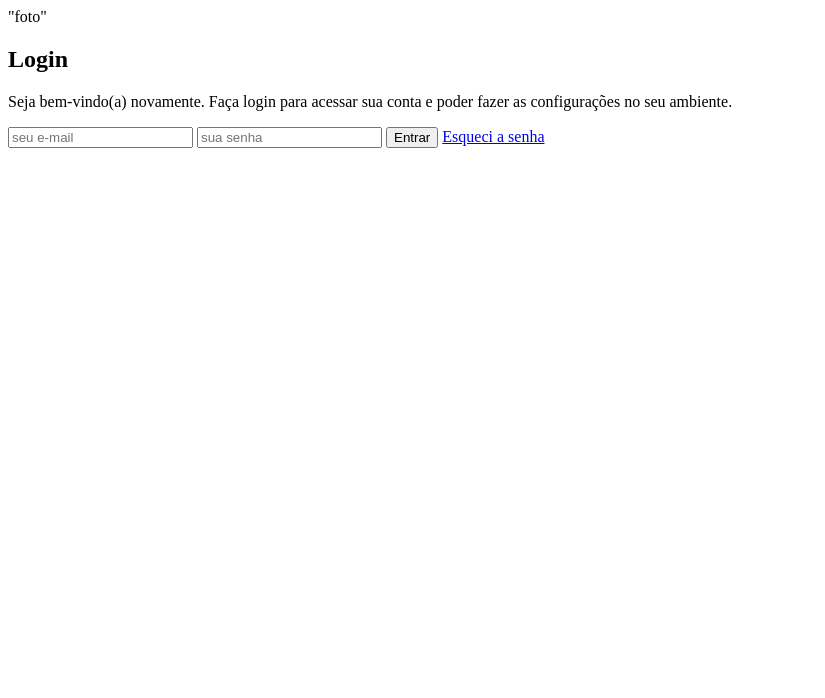
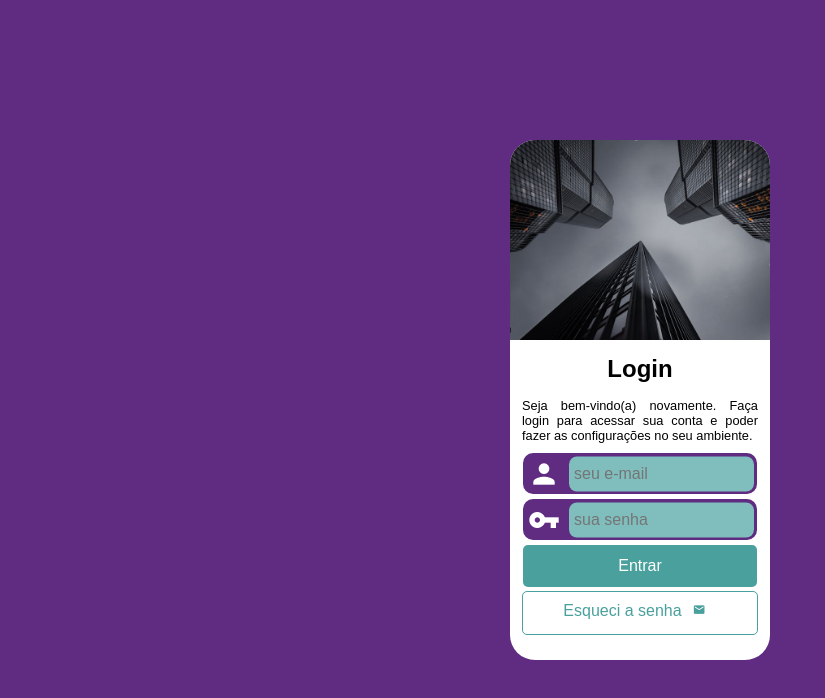
Before and after one commit to juliojrdatadev/projeto-login, a plain HTML site: page index.html in a window 1280 px wide. Shown: the whole page, without its empty margins (0-825 px from the left). Drawn offline with Linux system fonts and the light colour scheme.

Commit message:
exercicio projeto-login

```diff
--- a/estilos/style.css
+++ b/estilos/style.css
@@ -4,3 +4,150 @@
 
 Verde: #49a09d
 Lilás: #5f2c82 */
+
+* {
+    margin: 0px;
+    padding: 0px;
+    font-family: Arial, Helvetica, sans-serif;
+}
+
+html, body {
+    background-color: #5f2c82;
+}
+
+main {
+    background-color: white;
+    width: 260px;
+    min-height: 520px ;
+    border-radius: 25px;
+    position: absolute;
+    display: block;
+    margin: auto;
+    top: 50%;
+    left: 50%;
+    transform: translate(-50%, -50%);
+}
+
+div#imagem {
+    border-radius: 25px 25px 0px 0px;
+    width: 100%;
+    height: 200px;
+    background-image: url('../imagens/predio-pqno.jpg');
+    background-repeat: no-repeat;
+    background-size: cover;
+}
+
+div#formulário {
+    position: relative;
+}
+
+div#formulario > h1 {
+    padding-top: 15px;
+    margin-bottom: 5px;
+    text-align: center;
+}
+
+div#formulario > p {
+    padding-left: 12px;
+    padding-right: 12px;
+    font-size: 0.8em;
+    padding-top: 10px;
+    text-align: justify;
+}
+
+.bginput {
+    background-color: #5f2c82;
+    border-radius: 10px;
+    width: 90%;
+    margin: auto;
+    margin-bottom: 5px;
+    position: relative;
+}
+
+input.acesso{
+    background-color: rgb(127, 190, 189);
+    border-radius: 8px;
+    border: none;
+    width: 175px;
+    height: 35px;
+    position: absolute;
+    top: 50%;
+    transform: translate(0%, -50%);
+    right: 3px;
+    padding-inline: 5px;
+    font-size: 1em;
+
+}
+
+.material-icons {
+    color:white;
+    font-size: 2em;
+    width: 25px;
+    height: 25px;
+    margin: 5px;
+}
+
+input#idEntrar {
+    background-color: #49a09d;
+    border-radius: 5px;
+    position: relative;
+    border: none;
+    width: 90%;
+    margin: auto;
+    margin-bottom: 5px;
+    left: 50%;
+    transform: translate(-50%);
+    padding: 12px;
+    color: white;
+    font-size: 1em;
+    text-align: center;
+}
+
+input#idEntrar:hover {
+    background-color: #326e6c;
+}
+
+a#idEsqueci {
+    text-decoration: none;
+    background-color: white;
+    color: #49a09d;
+    border-radius: 5px;
+    border: 1px solid #49a09d;
+    width: 90%;
+    position: absolute;
+    left: 50%;
+    bottom: 25px;
+    transform: translate(-50%);
+    font-size: 1em;
+    text-align: center;
+    padding-top: 7px;
+    padding-bottom: 0px;
+}
+
+a#idEsqueci:hover {
+    text-decoration: none;
+    background-color: #49a09dd5;
+    color: white;
+    border-radius: 5px;
+    width: 90%;
+    position: absolute;
+    left: 50%;
+    bottom: 25px;
+    transform: translate(-50%);
+    font-size: 1em;
+    text-align: center;
+    padding-top: 7px;
+    padding-bottom: 0px;
+}
+
+a > #iconMail {
+    text-decoration: none;
+    color: #49a09d;
+    font-size: 0.8em;
+}
+
+a:hover > #iconMail {
+    text-decoration: none;
+    color: white;
+    font-size: 0.8em;
+}
--- a/index.html
+++ b/index.html
@@ -3,6 +3,7 @@
 <head>
     <meta charset="UTF-8">
     <meta name="viewport" content="width=device-width, initial-scale=1.0">
+    <link href="https://fonts.googleapis.com/icon?family=Material+Icons" rel="stylesheet">
     <link rel="stylesheet" href="estilos/style.css">
     <title>Login</title>
 </head>
@@ -10,7 +11,7 @@
     <main>
         <section id="login">
             <div id="imagem">
-                "foto"
+
             </div>
             <div id="formulario">
                 <h1>Login</h1>
@@ -19,10 +20,20 @@
                 </p>
                 <p>
                     <form action="cadastro.php" method="post">
-                        <input type="email" name="mail" id="iMail" placeholder="seu e-mail" required>
-                        <input type="password" name="senha" id="idSenha" placeholder="sua senha" required minlength="8">
+
+                        <div id="divEmail" class="bginput">
+                            <span id="spanEmail" class="material-icons">person</span>
+                            <input type="email" name="mail" id="iMail" class="acesso" placeholder="seu e-mail" required>
+                        </div>
+
+                        <div id="divSenha" class="bginput">
+                            <span id="spanSenha" class="material-icons">vpn_key</span>
+                            <input type="password" name="senha" id="idSenha" class="acesso" placeholder="sua senha" required minlength="8">
+                        </div>
+
                         <input type="submit" value="Entrar" id="idEntrar">
-                        <span class="esqueci" id="idEsqueci"><a href="#">Esqueci a senha</a></span>
+                        <a href="#" id="idEsqueci" target="">Esqueci a senha<span id="iconMail" class="material-icons">mail</span></a>
+
                     </form>
                 </p>
             </div>
```
